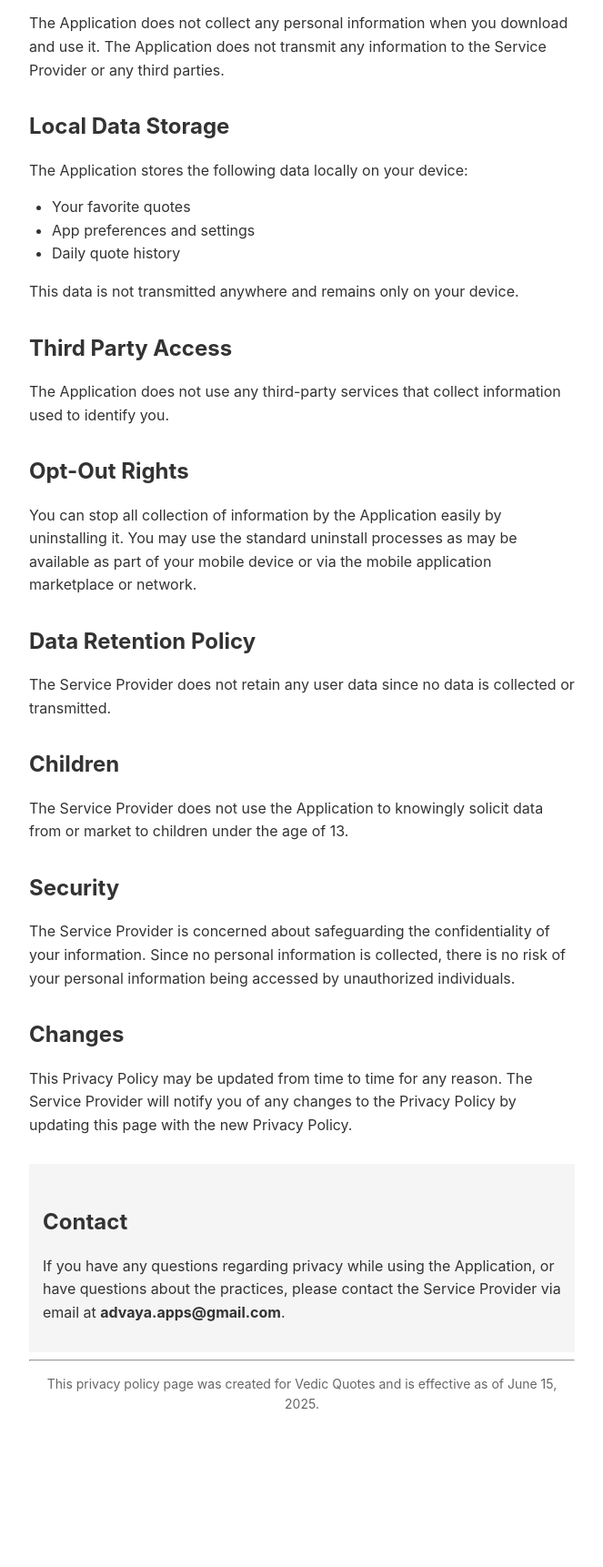
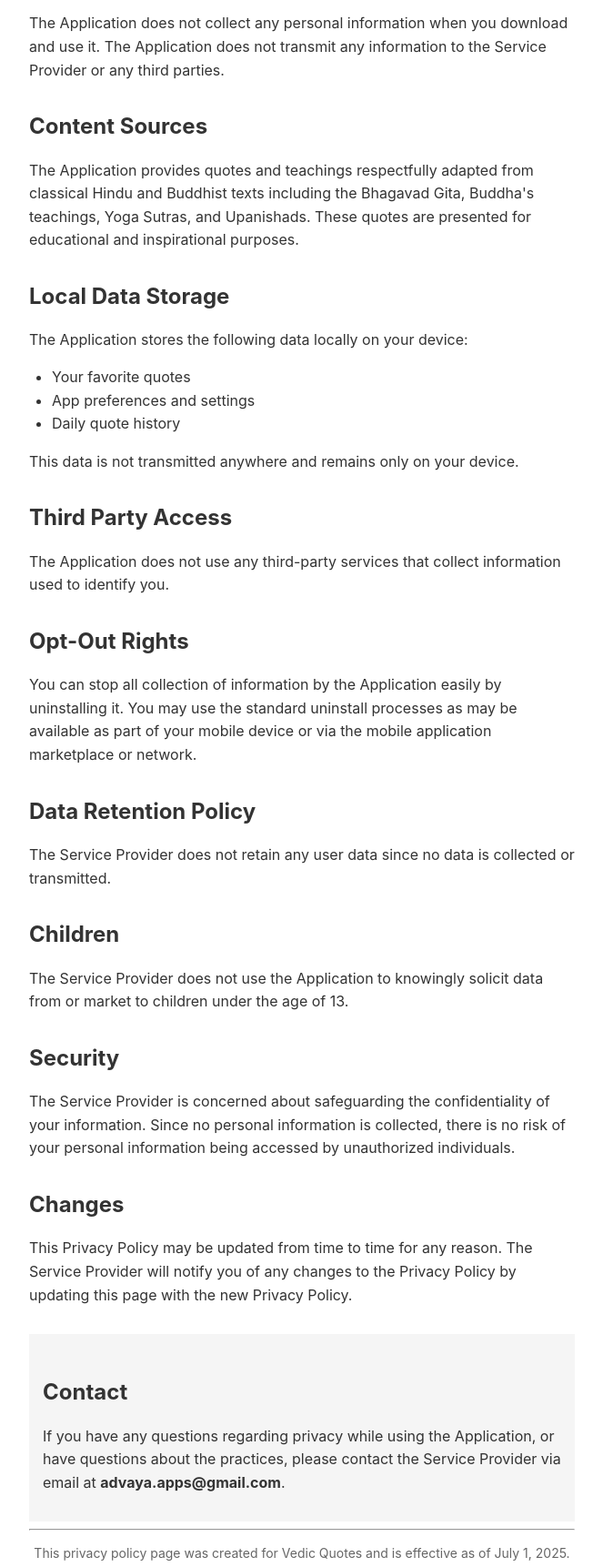
Before and after one commit to sandeep-hegde/vedic-quotes-privacy, a plain HTML site: page index.html in a window 1280 px wide. Shown: the part 322-2044 px from the top of the page at 91% size, without its empty margins (308-971 px from the left). Before the commit the page ends 1931 px from the top, so only its background shows below. Drawn offline with Linux system fonts and the light colour scheme.

Commit message:
Update index.html

```diff
--- a/index.html
+++ b/index.html
@@ -29,6 +29,9 @@
 
     <h2>Information Collection and Use</h2>
     <p>The Application does not collect any personal information when you download and use it. The Application does not transmit any information to the Service Provider or any third parties.</p>
+
+    <h2>Content Sources</h2>
+    <p>The Application provides quotes and teachings respectfully adapted from classical Hindu and Buddhist texts including the Bhagavad Gita, Buddha's teachings, Yoga Sutras, and Upanishads. These quotes are presented for educational and inspirational purposes.</p>
 
     <h2>Local Data Storage</h2>
     <p>The Application stores the following data locally on your device:</p>
@@ -64,7 +67,7 @@
 
     <hr>
     <p style="text-align: center; color: #666; font-size: 14px;">
-        This privacy policy page was created for Vedic Quotes and is effective as of June 15, 2025.
+        This privacy policy page was created for Vedic Quotes and is effective as of July 1, 2025.
     </p>
 </body>
 </html>
```
